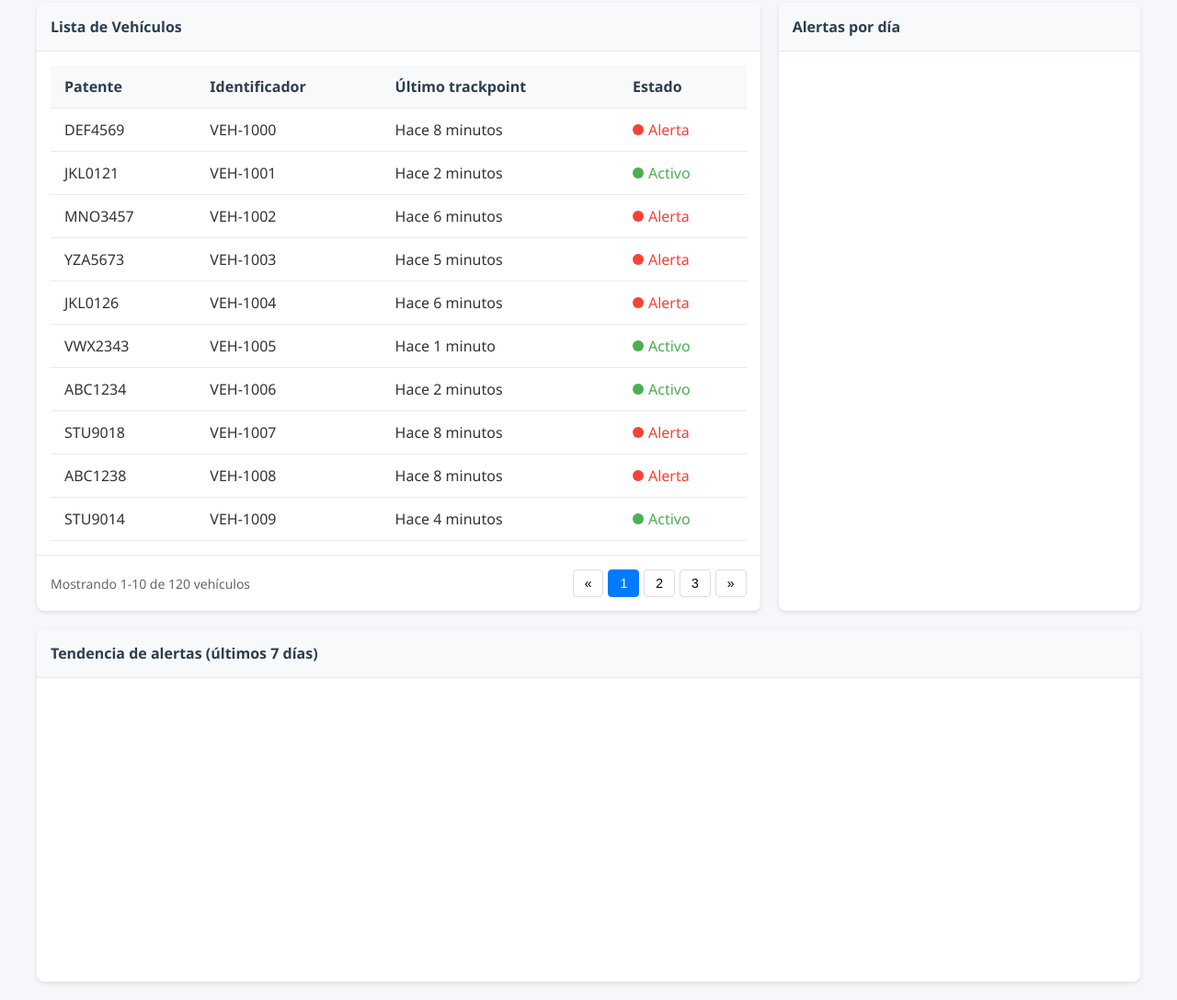
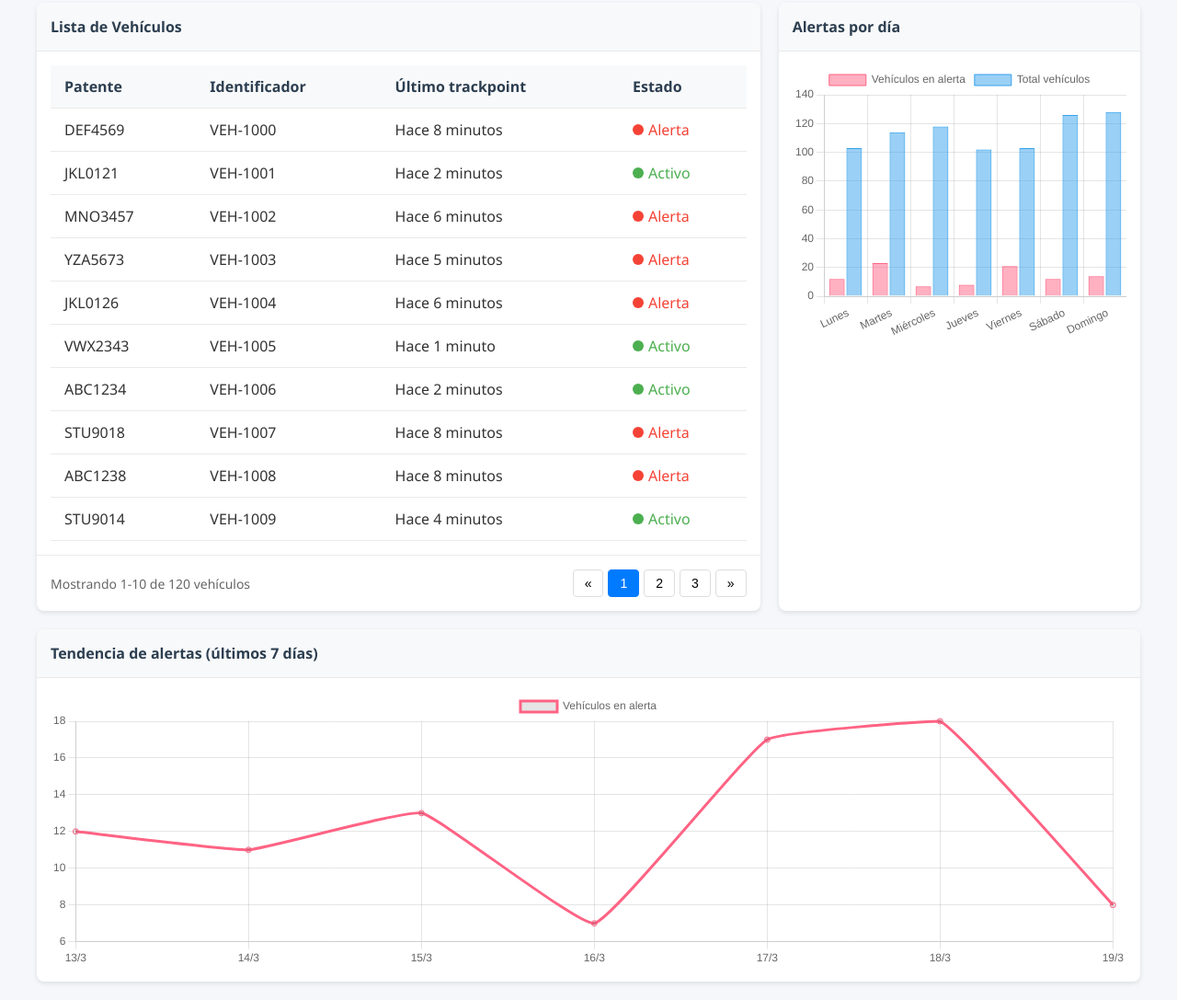
Before and after one commit to csalasb86/vehiculos-dashboard, a plain HTML site: page index.html in a window 1280 px wide. Shown: the part 327-1414 px from the top of the page at 92% size. Drawn offline with nearby package versions, Linux system fonts and the light colour scheme.

Commit message:
fix charts

```diff
--- a/index.html
+++ b/index.html
@@ -142,6 +142,7 @@
     .chart-container {
       height: 300px;
       width: 100%;
+      position: relative;
     }
     .stats-container {
       display: grid;
@@ -255,7 +256,9 @@
       <div class="panel">
         <h3 class="panel-title">Alertas por día</h3>
         <div class="panel-content">
-          <div id="alerts-chart" class="chart-container"></div>
+          <div class="chart-container">
+            <canvas id="alerts-chart"></canvas>
+          </div>
         </div>
       </div>
     </div>
@@ -263,7 +266,9 @@
     <div class="panel">
       <h3 class="panel-title">Tendencia de alertas (últimos 7 días)</h3>
       <div class="panel-content">
-        <div id="trend-chart" class="chart-container"></div>
+        <div class="chart-container">
+          <canvas id="trend-chart"></canvas>
+        </div>
       </div>
     </div>
   </div>
@@ -426,9 +431,13 @@
       updateClock();
       setInterval(updateClock, 1000);
 
+      // Asegurarse de que los canvas están disponibles antes de inicializar los gráficos
+      setTimeout(() => {
         // Configurar gráfico de alertas por día
         const chartData = generateChartData();
-      const alertsChart = new Chart(document.getElementById('alerts-chart'), {
+        const alertsChartCtx = document.getElementById('alerts-chart');
+        if (alertsChartCtx) {
+          const alertsChart = new Chart(alertsChartCtx, {
             type: 'bar',
             data: {
               labels: chartData.days,
@@ -459,10 +468,13 @@
               }
             }
           });
+        }
 
         // Configurar gráfico de tendencia
         const trendData = generateTrendData();
-      const trendChart = new Chart(document.getElementById('trend-chart'), {
+        const trendChartCtx = document.getElementById('trend-chart');
+        if (trendChartCtx) {
+          const trendChart = new Chart(trendChartCtx, {
             type: 'line',
             data: {
               labels: trendData.dates,
@@ -479,6 +491,8 @@
               maintainAspectRatio: false
             }
           });
+        }
+      }, 100);
 
       // Configurar filtros
       document.getElementById('filter-status').addEventListener('change', function(e) {
```
Lines whose indentation alone changed are shown as unchanged.
